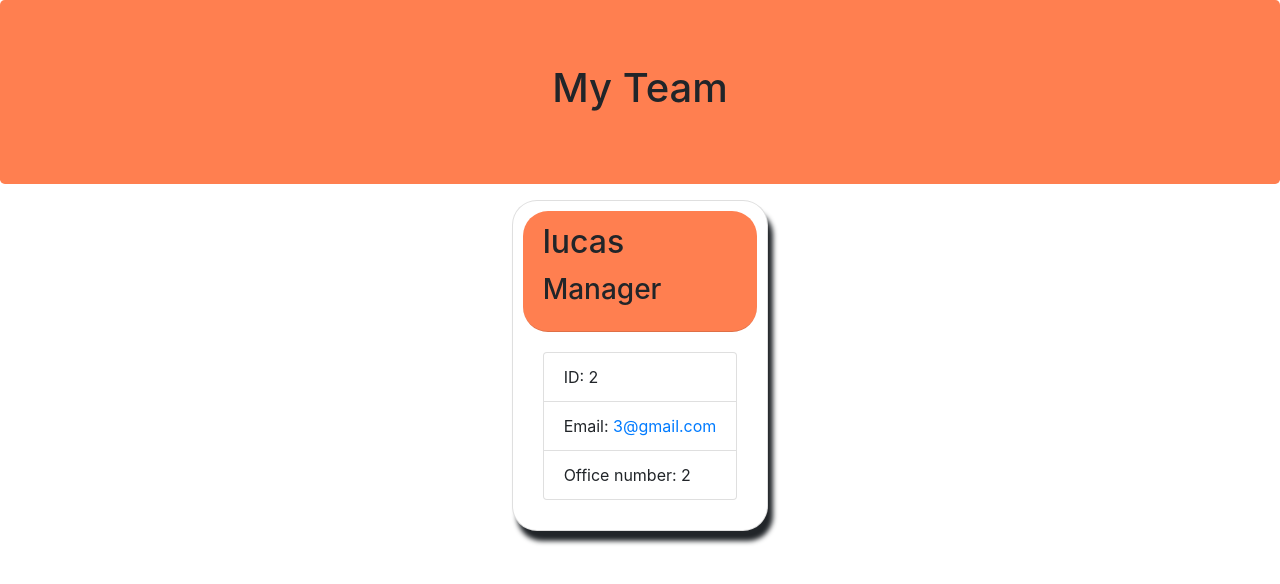
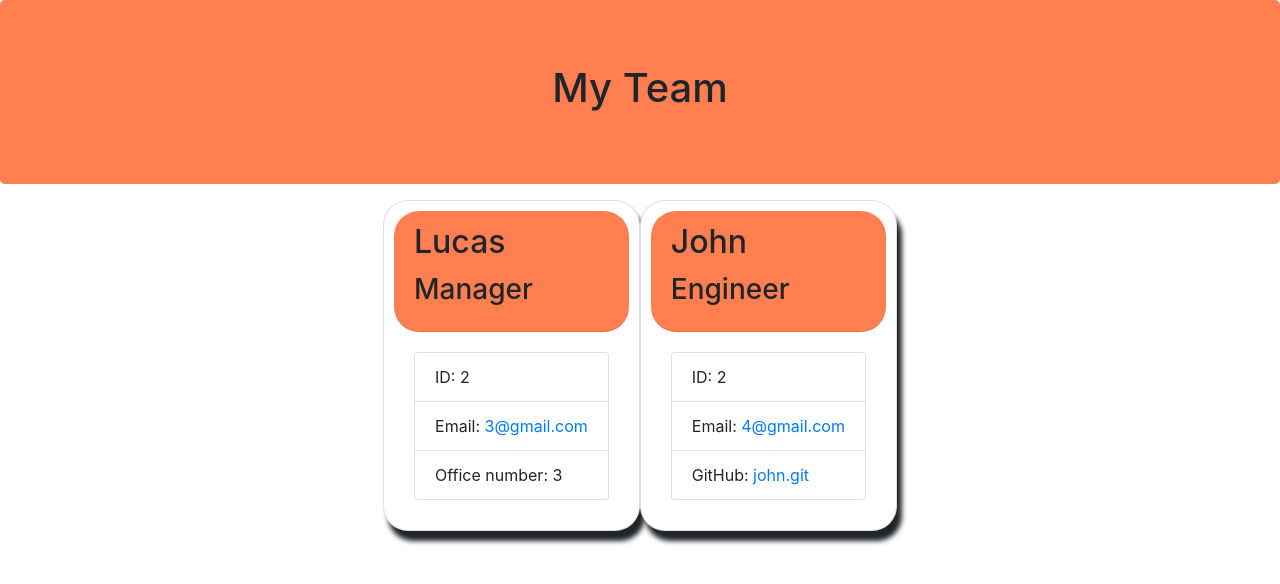
Before and after one commit to Lucas-bit/Team-profile-creator, a website: page team.html in a window 1280 px wide. Drawn offline with nearby package versions, Linux system fonts and the light colour scheme.

Commit message:
properly exported the render function from htmlRenderer.js so that the application properly renders to the html

```diff
--- a/team.html
+++ b/team.html
@@ -23,15 +23,27 @@
         <div class="row">
             <div class="team-area col-12 d-flex justify-content-center">
                 <div class="card employee-card">
+<div class="card-header">
+<h2 class="card-title">Lucas</h2> <!--handlebars take js data and place it into html-->
+<h3 class="card-title"></i>Manager</h3>
+</div>
+<div class="card-body">
+<ul class="list-group">
+<li class="list-group-item">ID: 2</li>
+<li class="list-group-item">Email: <a href="mailto:3@gmail.com">3@gmail.com</a></li>
+<li class="list-group-item">Office number: 3</li>
+</ul>
+</div>
+</div><div class="card employee-card">
     <div class="card-header">
-        <h2 class="card-title">lucas</h2> <!--handlebars take js data and place it into html-->
-        <h3 class="card-title"></i>Manager</h3>
+        <h2 class="card-title">John</h2> <!--handlebars take js data and place it into html-->
+        <h3 class="card-title"></i>Engineer</h3>
     </div>
     <div class="card-body">
         <ul class="list-group">
             <li class="list-group-item">ID: 2</li>
-            <li class="list-group-item">Email: <a href="mailto:3@gmail.com">3@gmail.com</a></li>
-            <li class="list-group-item">Office number: 2</li>
+            <li class="list-group-item">Email: <a href="mailto:4@gmail.com">4@gmail.com</a></li>
+            <li class="list-group-item">GitHub: <a href="https://github.com/john.git" target="_blank" rel="noopener noreferrer">john.git</a></li>
         </ul>
     </div>
 </div> <!--handlebars take js data and place it into html-->
```
Also changed, not shown: app.js (+8 -1 lines), lib/htmlRenderer.js.
